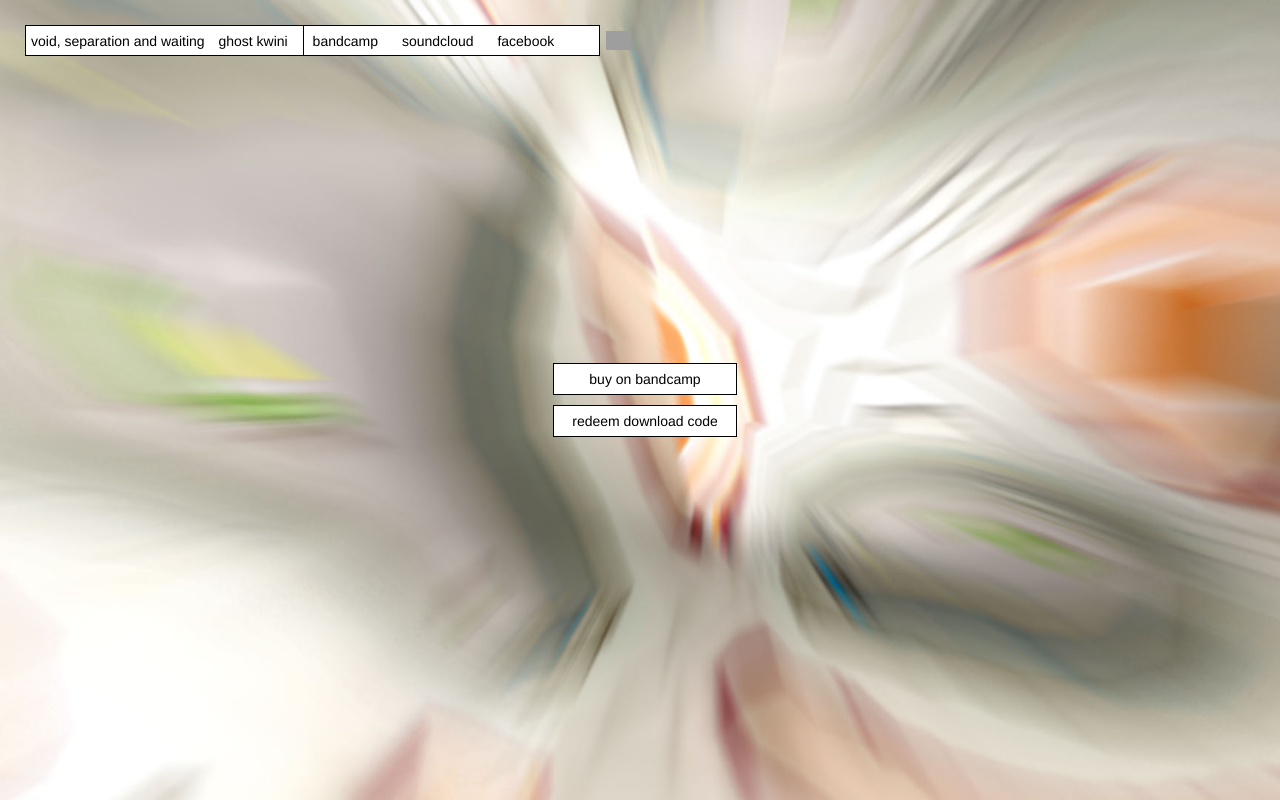
After one commit to bennyvdhoogen/dev004-minisite, a PHP site: page /get.php in a window 1280 px wide. The commit adds this page. Run offline with PHP 8.4, Linux system fonts and the light colour scheme; some libraries are stand-ins or nearby versions; grey boxes are pictures that could not be loaded.

Commit message:
Updated max view angle and added the the download/redeem page

```diff
--- a/css/style.css
+++ b/css/style.css
@@ -9,6 +9,35 @@ body {
     margin:0px;
     overflow:hidden;
 
+}
+
+.bg-img{
+  background-image: url("../assets/bg.jpg");
+  background-size: cover;
+}
+
+.content {
+  height:100%;
+  display: flex;
+  justify-content: center;
+  align-items: center;
+}
+
+.btn-outline{
+  width:100%;
+  margin:5px;
+  padding:5px;
+  color:black;
+  font-weight:500;
+  background-color: white;
+  border: 1px solid black;
+  border-radius: 0px;
+}
+
+
+.btn-outline:hover{
+  background-color: black;
+  color: white;
 }
 
 #blocker {
@@ -36,6 +65,10 @@ body {
     color: #ffffff;
     text-align: center;
     cursor: pointer;
+}
+
+.w-action {
+  width: 150xp;
 }
 
 .menu-wrapper{
--- /dev/null
+++ b/get.php
@@ -0,0 +1,47 @@
+<?php include 'params.php'; ?>
+
+<!DOCTYPE html>
+<html lang="en">
+  <head>
+      <title><?= $meta['title']; ?></title>
+      <meta charset="utf-8">
+      <meta name="viewport" content="width=device-width, user-scalable=no, minimum-scale=1.0, maximum-scale=1.0">
+      <link rel="stylesheet" type="text/css" href="css/bootstrap.min.css"/>
+      <link rel="stylesheet" type="text/css" href="css/style.css" media="screen" />
+      <meta property="og:title" content="<?= $meta['title']; ?>">
+      <meta property="og:description" content="<?= $meta['description']; ?>">
+      <meta property="og:image" content="<?= $meta['image']; ?>">
+      <meta property="og:url" content="<?= $meta['url']; ?>">
+      <script type="text/javascript" src="https://code.jquery.com/jquery-3.1.1.slim.min.js"></script>
+      <script src="document.js"></script>
+      <script type='text/javascript' src='js/controlkit/controlKit.min.js'></script>
+  </head>
+  <body>
+    <header>
+      <div class="menu-wrapper">
+        <div class="menu float-left">
+          <ul>
+            <li><?= $info['release']; ?></li>
+            <li><?= $info['artist']; ?></li>
+              <?php
+              foreach($links as $link){ ?>
+                  <li><a href="<?= $link['url']; ?>" ><?= $link['txt'] ?></a></li>
+                  <?php
+              }
+              ?>
+          </ul>
+        </div>
+        <div class="float-left m-6 hidden-xs">
+          <div id="mute-btn" class="mute-btn mute-btn-unmuted"></div>
+          <div id="mute-btn-muted" class="mute-btn mute-btn-muted hidden"></div>
+        </div>
+      </div>
+    </header>
+    <div class="content bg-img">
+      <div class="col-xs-8 col-sm-4 col-md-3 col-lg-2">
+        <a href="<?= $buttons['download']['url'] ?>" target="_blank" class="btn btn-outline"> <?= $buttons['download']['txt'] ?></a>
+        <a href="<?= $buttons['redeem']['url'] ?>" target="_blank" class="btn btn-outline"> <?= $buttons['redeem']['txt'] ?> </a>
+      </div>
+    </div>
+  </body>
+</html>
--- a/params.php
+++ b/params.php
@@ -19,6 +19,11 @@
 		'mute' => [ "on" => "svg/mute-on.svg", "off" => "svg/mute-off.svg"]
 	];
 
+	$buttons = [
+		"download" => [ "txt" => "buy on bandcamp", "url" => "https://devorm.bandcamp.com"],
+		"redeem" => [ "txt" => "redeem download code", "url" => "https://devorm.bandcamp.com/yum"]
+	];
+
 	$links =[
 		"bc" => [ "txt" => "bandcamp", "url" => "http://www.bandcamp.com", 'icon' => ""],
 		"sc" => [ "txt" => "soundcloud", "url" => "http://www.soundcloud.com", 'icon' => ""],
```
Also changed, not shown: TODO.md (+1 -1 lines), page.js (+13 -2 lines), assets/bg-old.jpg (added), assets/bg.jpg, 2 other files.
